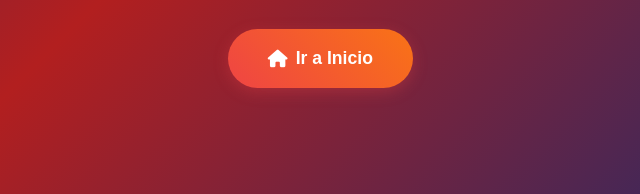
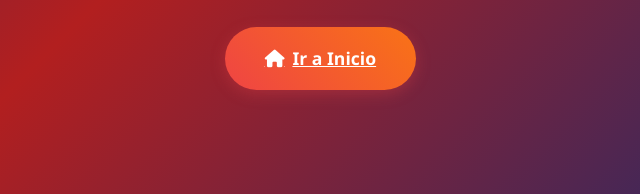
Before and after one commit to CodeAriCos28/http-status-code, a plain HTML site: page error403.html in a window 1280 px wide. Shown: the part 603-797 px from the top of the page, 337-977 px from the left. Drawn offline with Linux system fonts and the light colour scheme.

Commit message:
4.1 prueva

```diff
--- a/error403.html
+++ b/error403.html
@@ -278,11 +278,11 @@ html
                 La solicitud fue rechazada por el servidor.
             </p>
 
-            <div class="buttons">
-                <button class="btn btn-primary" onclick="goToHome()">
-                    <i class="fas fa-home"></i> Ir a Inicio
-                </button>
-            </div>
+        <div class="buttons">
+            <a href="error404.html" class="btn btn-primary">
+                <i class="fas fa-home"></i> Ir a Inicio
+            </a>
+        </div>
         </div>
     </div>
 
@@ -318,11 +318,6 @@ html
             dec.style.animationDelay = `${index * 0.5}s`;
         });
 
-        // Function to go back to home page
-        function goToHome() {
-            // Cambia esta ruta por la dirección de tu página principal
-            window.location.href = '/error404.html'; // O cambia por la ruta correcta de tu sitio
-        }
     </script>
 </body>
 </html>
```
Also changed, not shown: index.html (+5 -10 lines).
